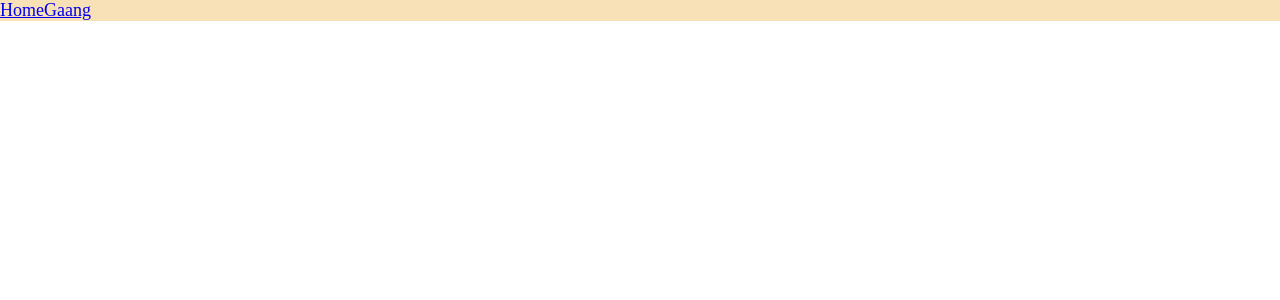
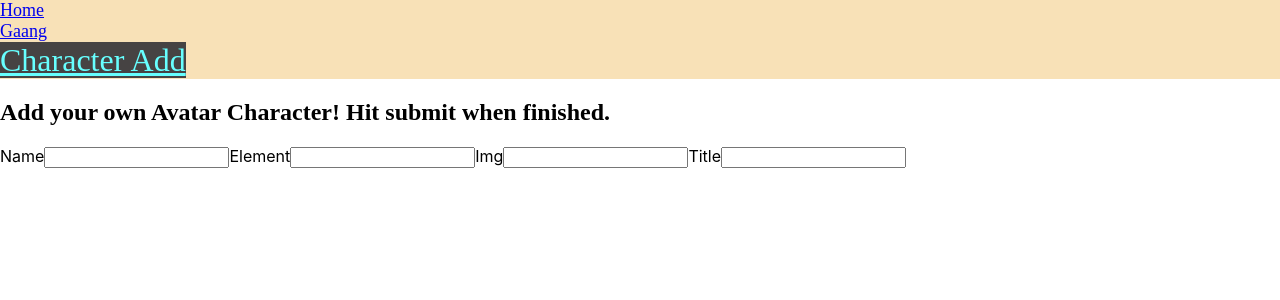
Before and after one commit to EmilyDSarani/airbende-frontend, a React (Create React App) app: page /FormFill in a window 1280 px wide. Shown: the top 300 px of the page. Built offline with nearby package versions, Linux system fonts and the light colour scheme; a web font is replaced by a local one.

Commit message:
started the submit

```diff
--- a/src/App.css
+++ b/src/App.css
@@ -20,6 +20,7 @@
   font-size: xx-large;
   text-align: center;
   justify-content: center;
+
 }
 .header{
   font-family: 'Herculanum';
@@ -29,3 +30,17 @@
   color: rgb(0, 0, 63);
   font-size: large;
 }
+.gaangimg{
+  text-align: center;
+  justify-content: center;
+  width: 70%;
+  height:auto;
+
+}
+.allgang{
+  display: grid;
+  grid-template-rows: 1fr 1fr 1fr;
+
+  max-width:100%;
+  height:auto;
+}
--- a/src/App.js
+++ b/src/App.js
@@ -2,6 +2,7 @@
 import React, { Component } from 'react';
 import Home from "./Home.js";
 import Gaang from "./Gaang.js";
+import FormFill from './FormFill.js';
 import {
   BrowserRouter as Router,
   Switch,
@@ -14,8 +15,9 @@ export default class App extends Component {
       <>
         <Router>
         <header className= 'not'>
-          <NavLink exact activeClassName='active'  to='/'>Home</NavLink>
-          <NavLink exact activeClassName='active'  to='/Gaang'>Gaang</NavLink>
+          <NavLink exact activeClassName='active'  to='/'>Home</NavLink> <br/>
+          <NavLink exact activeClassName='active'  to='/Gaang'>Gaang</NavLink> <br/>
+          <NavLink exact activeClassName='active' to='/FormFill'>Character Add</NavLink>
         </header>
         <Switch>
           <Route
@@ -28,6 +30,11 @@ export default class App extends Component {
           exact
           render={(routerProps)=> <Gaang {...routerProps}/>}
           />
+          <Route
+          path="/FormFill"
+          exact
+          render={(routerProps)=> <FormFill {...routerProps}/>}
+          />
         </Switch>
         </Router>
       </>
--- a/src/Characters/GaangItems.js
+++ b/src/Characters/GaangItems.js
@@ -3,12 +3,12 @@ import React, { Component } from 'react'
 export default class GaangItems extends Component {
     render() {
         return (
-            <div className ='allgang'>
-                <ul>
+            <div>
+                <ul className ='allgang'>
                     <p className="gaang">{this.props.name}</p>
                     <p className="gaang">Also Known As: The {this.props.title}</p>
                     <p className="gaang">Main Element: {this.props.element}</p>
-                    <p className="gaangimg"><img src={this.props.img} alt='the Gaang'/></p>
+                    <p className="gaang"><img src={this.props.img} alt='the Gaang'/></p>
 
                 </ul>
             </div>
--- /dev/null
+++ b/src/FormFill.js
@@ -0,0 +1,13 @@
+import React, { Component } from 'react'
+import CreatePage from './UserFill/CreatePage'
+import Intro from './UserFill/Intro'
+export default class FormFill extends Component {
+    render() {
+        return (
+            <>
+                <Intro />
+                <CreatePage />
+            </>
+        )
+    }
+}
--- /dev/null
+++ b/src/UserFill/CreatePage.js
@@ -0,0 +1,44 @@
+import React, { Component } from 'react'
+import request from 'superagent'
+
+export default class CreatePage extends Component {
+    state={
+        name: '',
+        element: '',
+        img: '',
+        title: '',
+    }
+    // handleSubmit= (e) =>{
+    //     e.preventDefault()
+    //     await request.post('https://airbendercharacters.herokuapp.com/avatar/')
+    //     .send({name: this.state.name, element: this.state.element, img: this.state.img, title: this.state.title})
+    // }
+    render() {
+        return (
+    <>
+        <form onSubmit={this.handleSubmit}>
+            <labels>
+            Name
+                <input  />
+
+            </labels>
+            <labels>
+            Element
+                <input />
+
+            </labels>
+            <labels>
+            Img
+                <input />
+
+            </labels>
+            <labels>
+            Title
+                <input />
+
+            </labels>
+        </form>
+    </>
+        )
+    }
+}
--- /dev/null
+++ b/src/UserFill/Intro.js
@@ -0,0 +1,11 @@
+import React, { Component } from 'react'
+
+export default class Intro extends Component {
+    render() {
+        return (
+            <>
+                <h2 className ="header">Add your own Avatar Character! Hit submit when finished.</h2>
+            </>
+        )
+    }
+}
```
